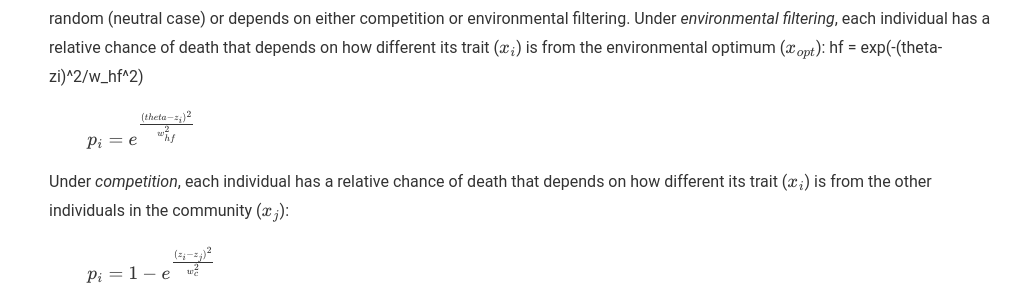
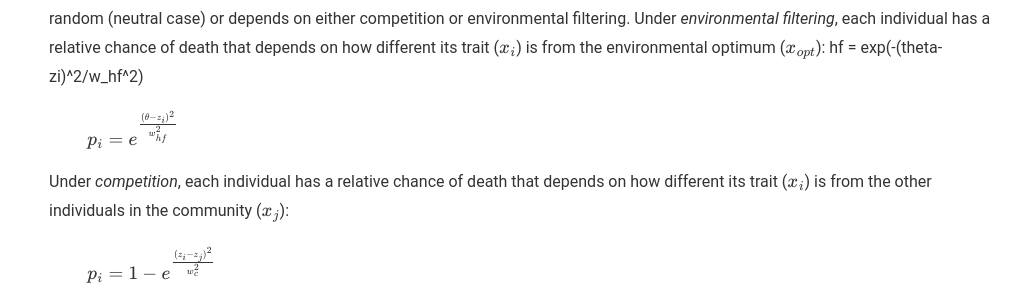
Before and after one commit to messDiv/messDiv.github.io, a Jekyll site: the page built from _posts/2018-03-06-cartoon-model.md, in a window 1280 px wide and 900 px high, scrolled down 1537 px. Shown: the part 225-525 px from the top of the window, without its empty margins (125-1151 px from the left). Built offline with Jekyll 4.4.1, drawn with Linux system fonts in a browser that asks for light colours; formulas are drawn with MathJax 3.

```diff
--- a/_posts/2018-03-06-cartoon-model.md
+++ b/_posts/2018-03-06-cartoon-model.md
@@ -25,7 +25,7 @@ First, we set up the *regional species pool*.
 hf = exp(-(theta-zi)^2/w_hf^2)
     <div>
     $$
-    p_i = e^{\frac{(theta - z_i)^2}{w^2_{hf}}}
+    p_i = e^{\frac{(\theta - z_i)^2}{w^2_{hf}}}
     $$
     </div>
 
```
Also changed, not shown: 3 other files.
